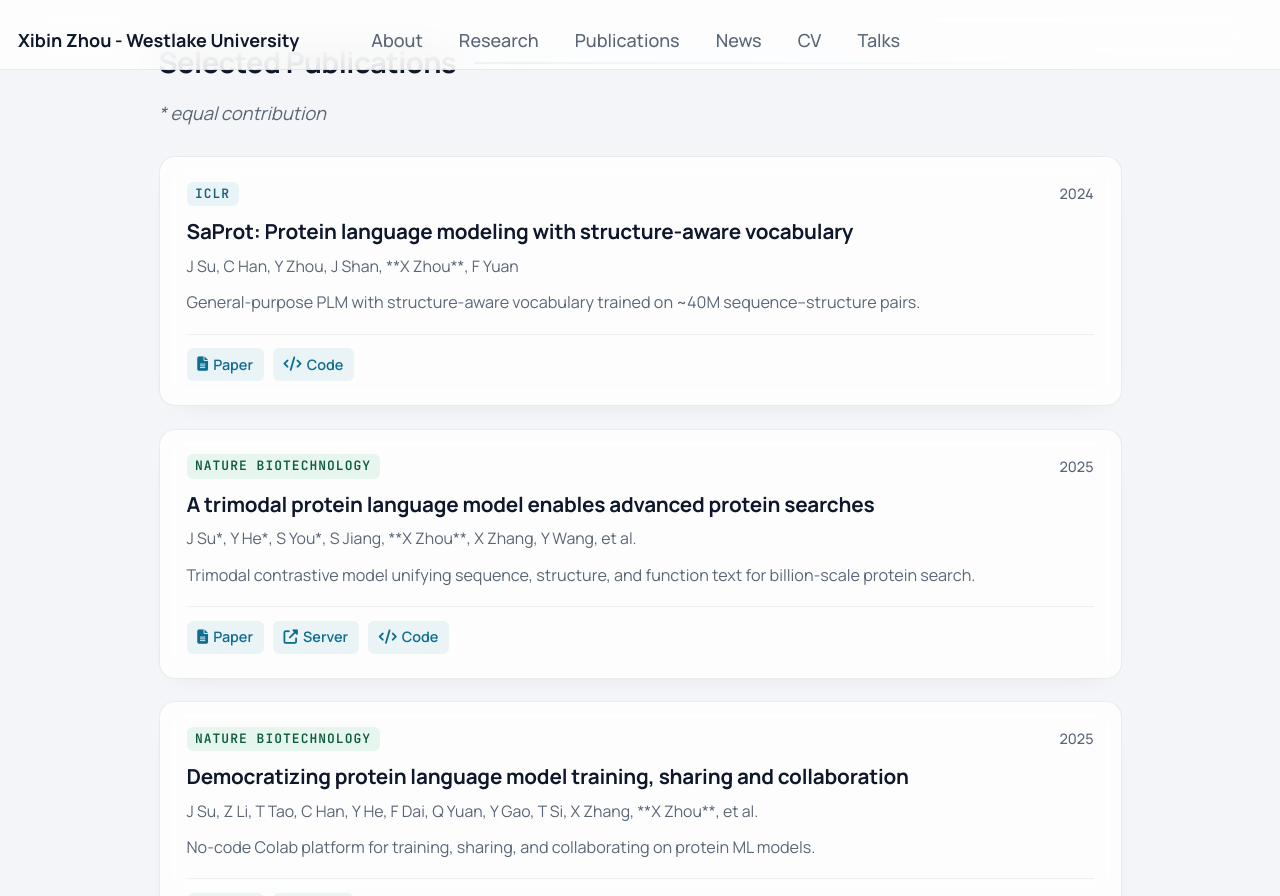
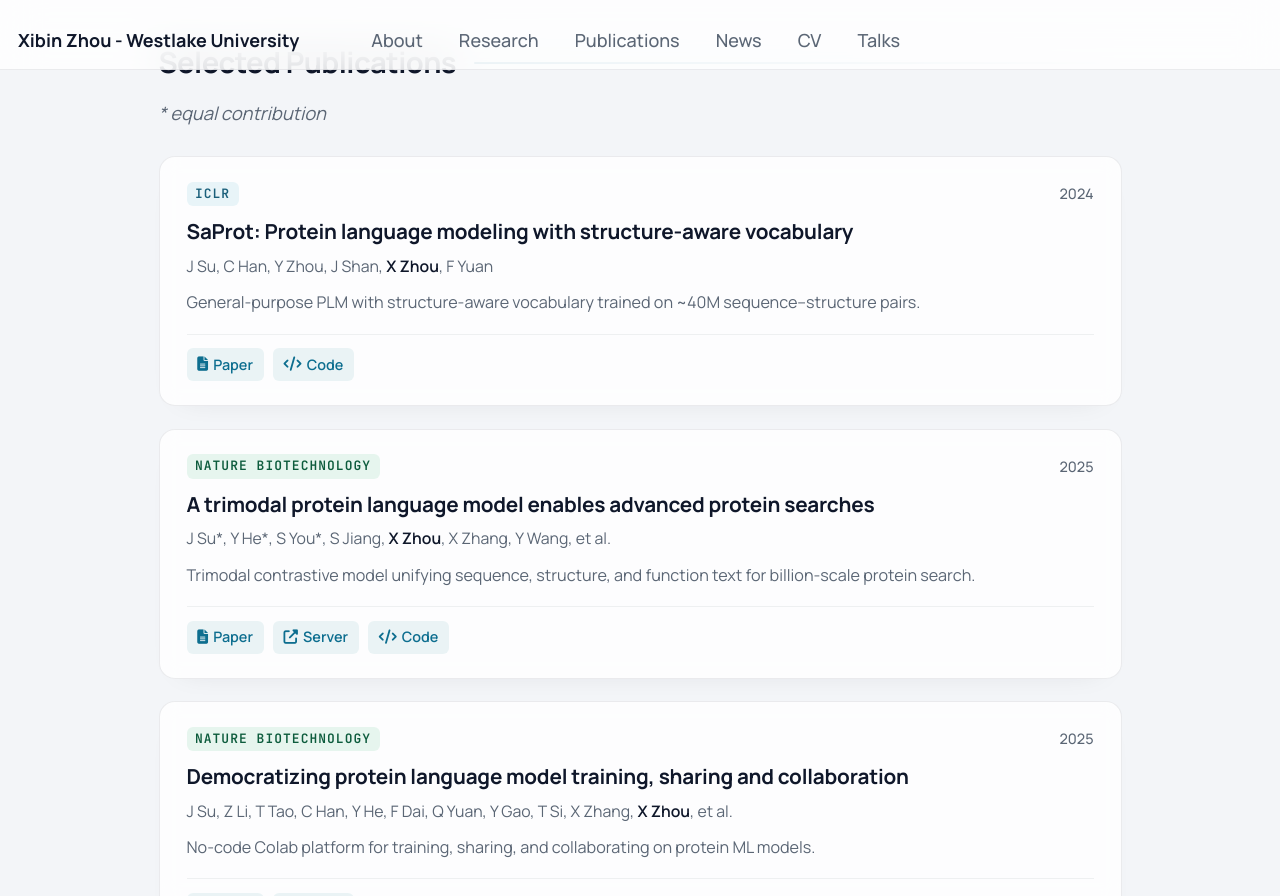
Before and after one commit to zhoubay/zhoubay.github.io, a Jekyll site: the page built from _pages/main.md, in a window 1280 px wide and 900 px high, scrolled down 1893 px. Shown: the top 896 px of the window. Built offline with Jekyll 4.4.1, drawn with Linux system fonts in a browser that asks for light colours; some web fonts are replaced; some of the changed text lies outside the part shown.

Commit message:
Enhance publication card styling: Update author display logic to format authors with alternating strong emphasis and add styling for strong elements in the component stylesheet.

```diff
--- a/_includes/pub-card.html
+++ b/_includes/pub-card.html
@@ -23,7 +23,7 @@
   </h3>
 
   {% if include.authors %}
-  <p class="pub-card__authors">{{ include.authors }}</p>
+  <p class="pub-card__authors">{% assign author_parts = include.authors | split: '**' %}{% for part in author_parts %}{% assign part_mod = forloop.index0 | modulo: 2 %}{% if part_mod == 1 %}<strong>{{ part }}</strong>{% else %}{{ part }}{% endif %}{% endfor %}</p>
   {% endif %}
 
   {% if include.summary or include.excerpt %}
--- a/_sass/_components.scss
+++ b/_sass/_components.scss
@@ -125,6 +125,11 @@
     font-size: 0.88rem;
     color: var(--text-muted);
     line-height: 1.5;
+
+    strong {
+      color: var(--text-primary);
+      font-weight: 600;
+    }
   }
 
   &__summary {
```
